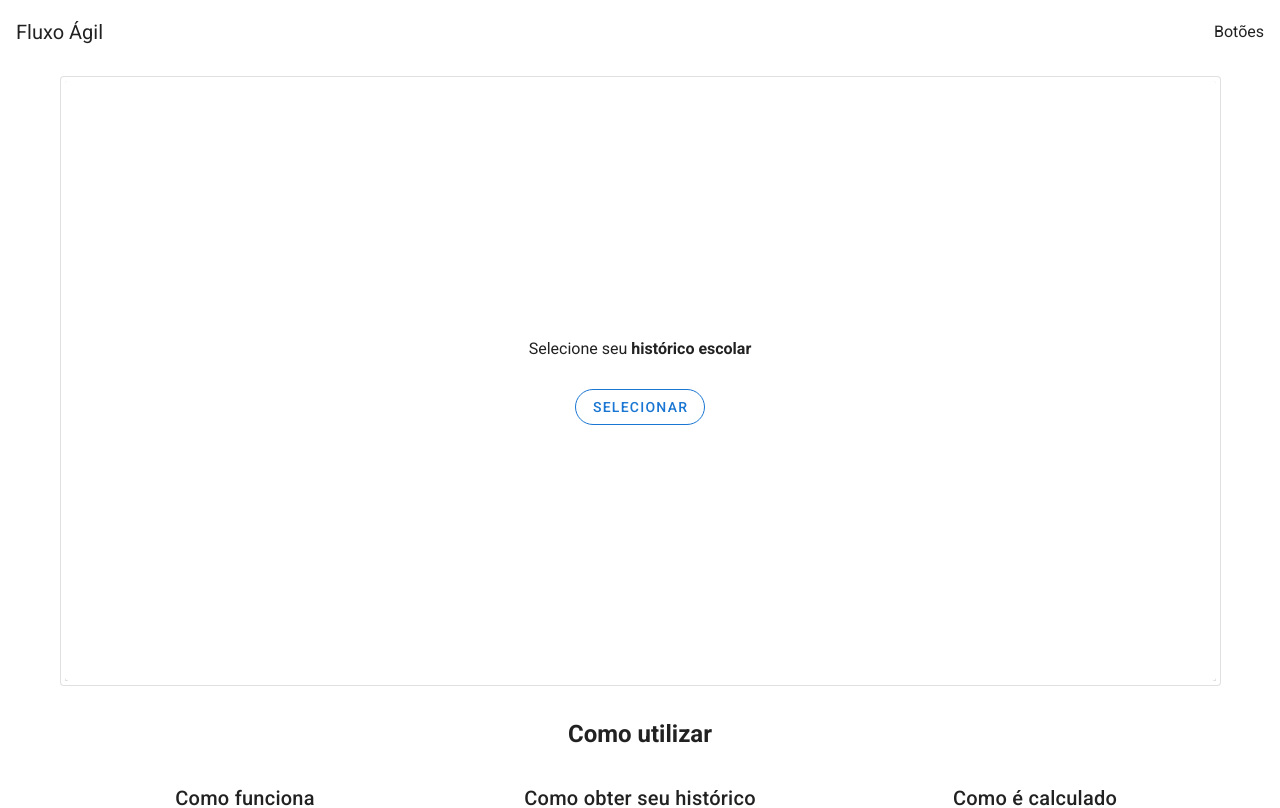
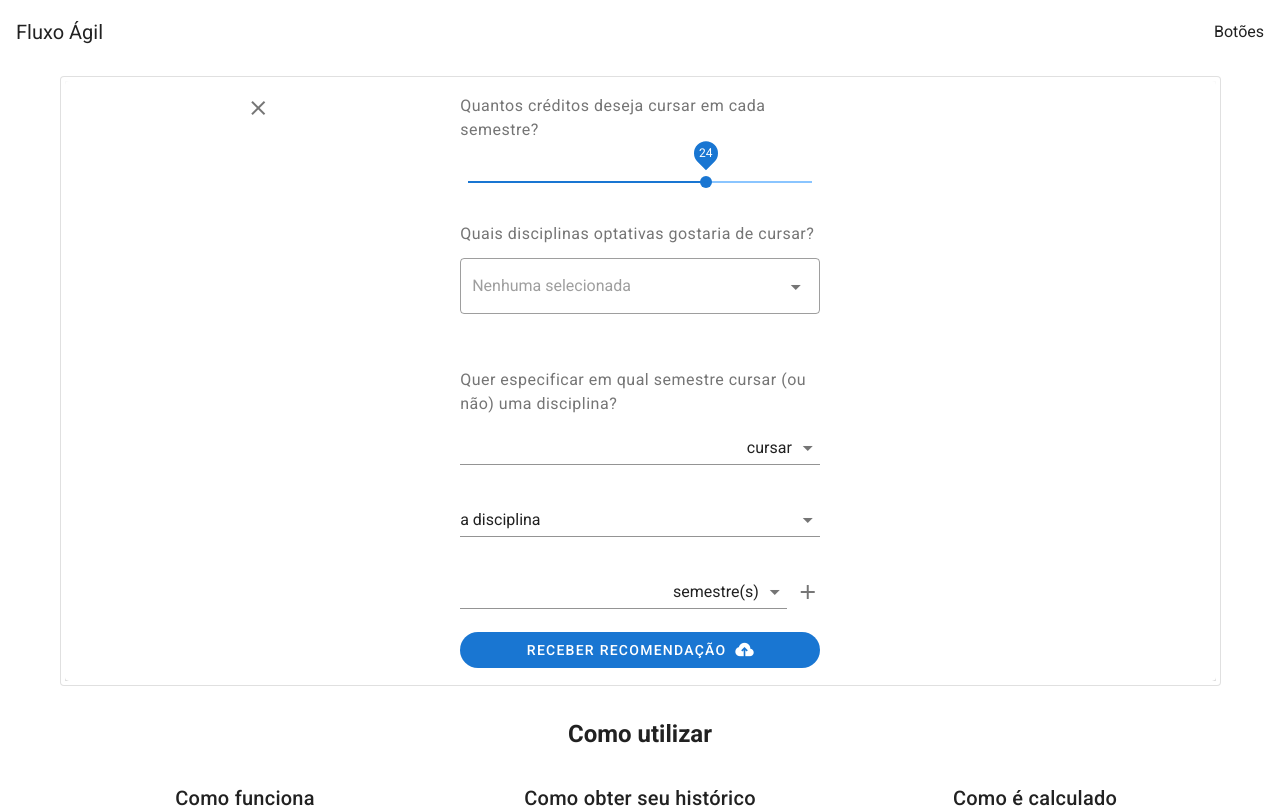
Before and after one commit to fluxo-agil/front-end, a Nuxt app: page / in a window 1280 px wide. Shown: the top 808 px of the page. Built offline with nearby package versions, Linux system fonts and the light colour scheme.

Commit message:
Add optional courses and specified courses list

```diff
--- a/components/Stepper.vue
+++ b/components/Stepper.vue
@@ -1,5 +1,5 @@
 <template>
-  <v-stepper v-model="stepper" outlined min-height="50vh">
+  <v-stepper v-model="stepper" outlined>
     <v-stepper-content class="pa-1" step="1">
       <Upload @update-recommendation="updateRecommendation" />
     </v-stepper-content>
--- a/components/Upload.vue
+++ b/components/Upload.vue
@@ -1,17 +1,16 @@
 <template>
   <v-card
     class="pa-0 d-flex flex-column align-center justify-center"
-    min-height="75vh"
+    min-height="600px"
   >
     <v-container fluid>
+      <v-row>
+        <v-col cols="12" :md="selectedFile ? 4 : 12">
           <v-row justify="center">
             <DocumentIcon />
           </v-row>
 
-      <v-row justify="center">
-        <v-col class="col-12 col-sm-8 col-md-6 col-lg-5 col-xl-3">
-          <template v-if="selectedFile">
-            <v-row class="mb-4">
+          <v-row v-if="selectedFile">
             <v-col>
               <div class="d-flex justify-center align-center">
                 <span class="text-body-1">{{ fileName }}</span>
@@ -29,6 +28,16 @@
             </v-col>
           </v-row>
 
+          <v-row v-else justify="center">
+            <v-col class="col-12 text-center">
+              Selecione seu
+              <span class="font-weight-bold">histórico escolar</span>
+            </v-col>
+          </v-row>
+        </v-col>
+
+        <template v-if="selectedFile">
+          <v-col cols="12" :md="selectedFile ? 4 : 12">
             <v-row>
               <v-col>
                 <div class="text-body-1 grey--text text--darken-1 px-0">
@@ -52,7 +61,43 @@
             </v-row>
 
             <v-row>
-              <v-col class="col-12 pb-0">
+              <v-col cols="12">
+                <v-row>
+                  <v-col cols="12" class="pb-0">
+                    <div class="text-body-1 grey--text text--darken-1 px-0">
+                      Quais disciplinas optativas gostaria de cursar?
+                    </div>
+                  </v-col>
+                </v-row>
+              </v-col>
+            </v-row>
+
+            <v-row>
+              <v-col cols="12">
+                <v-autocomplete
+                  v-model="optionalCourses.selected"
+                  :items="optionalCourses.items['6360/1']"
+                  :search-input.sync="optionalCourses.input"
+                  item-text="title"
+                  return-object
+                  placeholder="Nenhuma selecionada"
+                  auto-select-first
+                  multiple
+                  outlined
+                  @change="optionalCourses.input = ''"
+                >
+                  <template #selection="{ index }">
+                    <span v-if="index === 0" class="grey--text">
+                      {{ optionalCourses.selected.length }}
+                      optativa(s) selecionadas
+                    </span>
+                  </template>
+                </v-autocomplete>
+              </v-col>
+            </v-row>
+
+            <v-row>
+              <v-col class="pb-0">
                 <div class="text-body-1 grey--text text--darken-1 px-0">
                   Quer especificar em qual semestre cursar (ou não) uma
                   disciplina?
@@ -60,18 +105,26 @@
               </v-col>
 
               <v-col class="col-12 col-md-12 pt-0">
-                <v-select :items="form.will" suffix="cursar" hide-details />
+                <v-select
+                  v-model="coursesWithSpecificPeriod.input.selected.will"
+                  :items="coursesWithSpecificPeriod.input.items.will"
+                  suffix="cursar"
+                  hide-details
+                />
               </v-col>
 
               <v-col class="col-12 col-md-12">
                 <v-select
-                  :items="form.courses"
+                  v-model="coursesWithSpecificPeriod.input.selected.course"
+                  :items="coursesToSpecifyPeriod"
+                  return-object
+                  item-text="title"
                   prefix="a disciplina"
                   hide-details
                 >
                   <template #selection="{ item }">
                     <span class="text-right text-truncate" style="width: 100%">
-                      {{ item }}
+                      {{ item.title }}
                     </span>
                   </template>
                 </v-select>
@@ -79,25 +132,49 @@
 
               <v-col class="col-12 col-md-12">
                 <v-select
-                  :items="form.periods"
+                  v-model="coursesWithSpecificPeriod.input.selected.period"
+                  :items="coursesWithSpecificPeriod.input.items.periods"
                   suffix="semestre(s)"
                   hide-details
+                  append-outer-icon="mdi-plus"
+                  @click:append-outer="addSpecificPeriodToCourse"
                 />
               </v-col>
             </v-row>
+          </v-col>
+
+          <v-col cols="12" :md="selectedFile ? 4 : 12">
+            <v-list two-line>
+              <v-list-item
+                v-for="(
+                  courseWithSpecificPeriod, index
+                ) in coursesWithSpecificPeriod.selected"
+                :key="courseWithSpecificPeriod.id"
+              >
+                <v-list-item-content>
+                  <v-list-item-title>
+                    {{ courseWithSpecificPeriod.course.title }}
+                  </v-list-item-title>
+
+                  <v-list-item-subtitle>
+                    {{ courseWithSpecificPeriod.will }} cursar
+                    {{ courseWithSpecificPeriod.period }} semestre.
+                  </v-list-item-subtitle>
+                </v-list-item-content>
+
+                <v-list-item-action>
+                  <v-btn icon @click="removeSpecificPeriodToCourse(index)">
+                    <v-icon color="grey lighten-1">mdi-close</v-icon>
+                  </v-btn>
+                </v-list-item-action>
+              </v-list-item>
+            </v-list>
+          </v-col>
         </template>
+      </v-row>
 
-          <template v-else>
-            <v-row>
-              <v-col class="col-12 text-center">
-                Selecione seu
-                <span class="font-weight-bold">histórico escolar</span>
-              </v-col>
-            </v-row>
-          </template>
-
-          <v-row class="mt-4">
-            <v-col class="col-sm-12 d-flex justify-center">
+      <v-row justify="center">
+        <v-col class="d-flex justify-center" cols="4">
           <v-btn
             color="primary"
             rounded
@@ -121,18 +198,6 @@
             accept="application/pdf"
             @change="onFileChanged"
           />
-
-              <div v-if="isLoading" class="mb-4">
-                <v-progress-circular
-                  slot="loader"
-                  size="32"
-                  :rotate="180"
-                  :value="loadingTime"
-                  color="primary"
-                />
-              </div>
-            </v-col>
-          </v-row>
         </v-col>
       </v-row>
     </v-container>
@@ -141,6 +206,7 @@
 
 <script>
 import DocumentIcon from "@/assets/document.svg?inline";
+import optionalCourses from "@/static/optionalCourses.json";
 
 export default {
   components: {
@@ -149,12 +215,26 @@ export default {
 
   data() {
     return {
-      selectedFile: null,
+      selectedFile: true,
       maxCreditsByPeriod: 24,
-      form: {
+      optionalCourses: {
+        items: optionalCourses,
+        input: "",
+        selected: [],
+      },
+      coursesWithSpecificPeriod: {
+        input: {
+          items: {
             will: ["Quero", "Não quero"],
-        courses: ["Requisitos de Software", "Interação Humano-Computador"],
             periods: ["no próximo", "daqui a 2", "daqui a 3"],
+          },
+          selected: {
+            will: null,
+            course: null,
+            period: null,
+          },
+        },
+        selected: [],
       },
       isLoading: false,
       loadingTime: 0,
@@ -178,6 +258,24 @@ export default {
     },
     fileName() {
       return this.selectedFile ? this.selectedFile.name : "";
+    },
+    coursesToSpecifyPeriod() {
+      const filteredCo1urses = this.optionalCourses.selected.filter(
+        (course) => {
+          const alreadyAddedCourse =
+            this.coursesWithSpecificPeriod.selected.find(
+              (courseAdded) => courseAdded.course.id === course.id
+            );
+
+          if (alreadyAddedCourse) {
+            return false;
+          }
+
+          return true;
+        }
+      );
+
+      return filteredCo1urses;
     },
   },
 
@@ -227,6 +325,25 @@ export default {
 
       this.isLoading = false;
     },
+
+    clearCoursesWithSpecificPeriodInput() {
+      this.coursesWithSpecificPeriod.input.selected = {
+        will: null,
+        course: null,
+        period: null,
+      };
+    },
+
+    addSpecificPeriodToCourse() {
+      const course = this.coursesWithSpecificPeriod.input.selected;
+      this.coursesWithSpecificPeriod.selected.push({ ...course });
+
+      this.clearCoursesWithSpecificPeriodInput();
+    },
+
+    removeSpecificPeriodToCourse(courseIndex) {
+      this.coursesWithSpecificPeriod.selected.splice(courseIndex, 1);
+    },
   },
 };
 </script>
```
Lines whose indentation alone changed are shown as unchanged.
